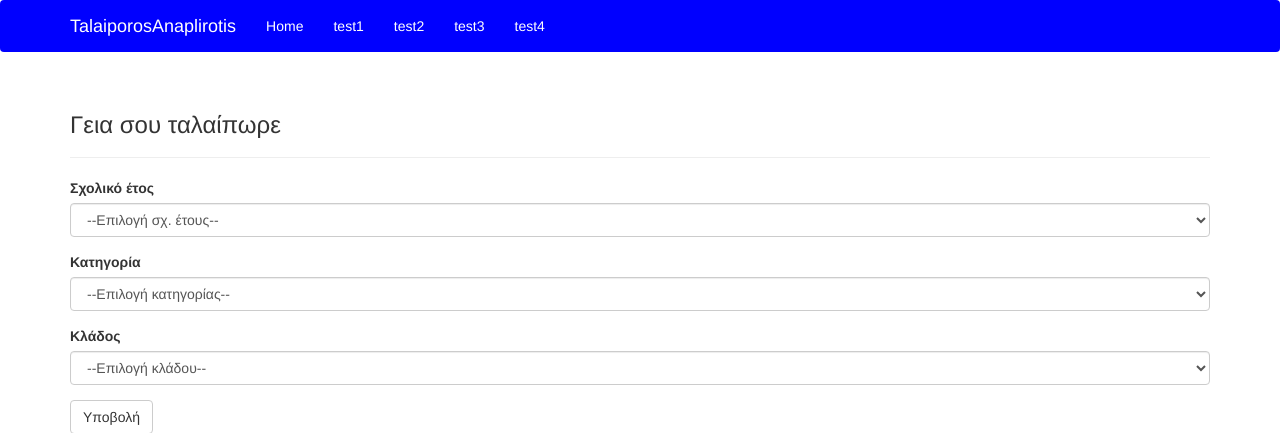
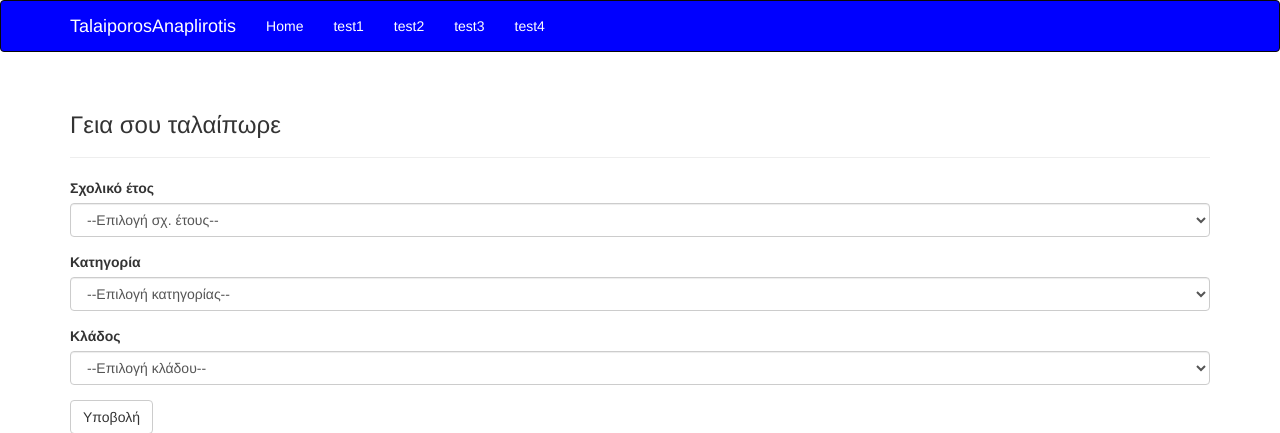
Before and after one commit to fkaralis/talaiporosanaplirotis, a Flask app: page / in a window 1280 px wide. Shown: the top 433 px of the page. Run offline with Flask 2, Linux system fonts and the light colour scheme; data that the repository does not hold is empty; parts of the project's set-up code (start-up, migrations or seed data) failed here and were passed over; some libraries are stand-ins or nearby versions.

Commit message:
styled navbar

```diff
--- a/app/static/custom.css
+++ b/app/static/custom.css
@@ -1,24 +1,25 @@
-.bg-pink
+.bg-blue
 {
-  background-color: #FF0000;
+    background-color: blue;
 }
 
-.bg-darkorchid
-{
-  background-color: #9932CC;
+.lf-white li a {
+    color: white;
 }
 
-.bg-royalblue
-{
-  background-color: #4169E1;
-
-}
-
-.navbar-custom
-{
+.navbar-inverse {
   background-color: blue;
 }
 
-.navbar-custom a {
-    color: white;
+.navbar-inverse .container a {
+  color: white;
 }
+
+.navbar-inverse .container li a {
+  color: white;
+}
+
+
+.navbar-inverse .container .navbar-toggle {
+  background-color: blue;
+}
--- a/app/templates/base.html
+++ b/app/templates/base.html
@@ -12,7 +12,7 @@
 {% endblock %}
 
 {% block navbar %}
-<div class="navbar navbar-custom" role="navigation">
+<div class="navbar navbar-inverse" role="navigation">
     <div class="container">
         <div class="navbar-header">
             <button type="button" class="navbar-toggle"
```
